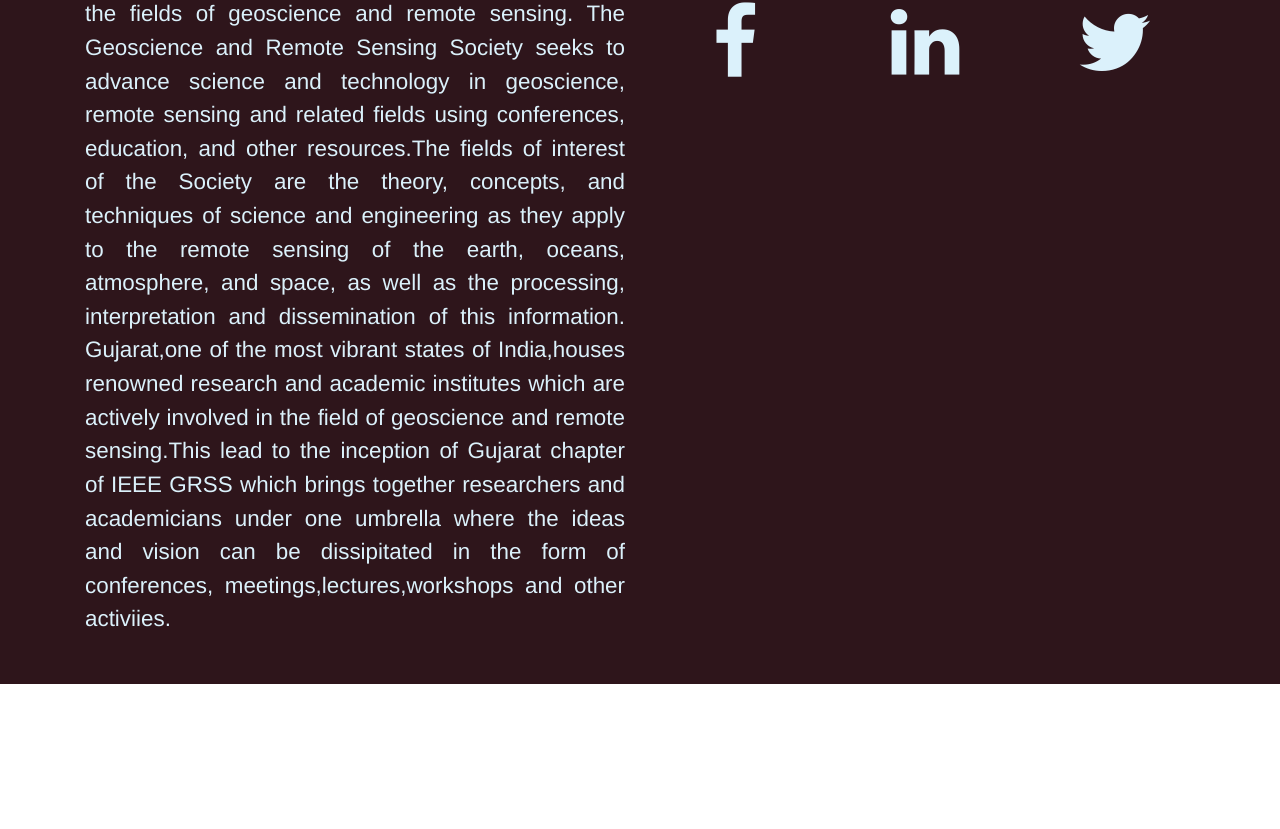
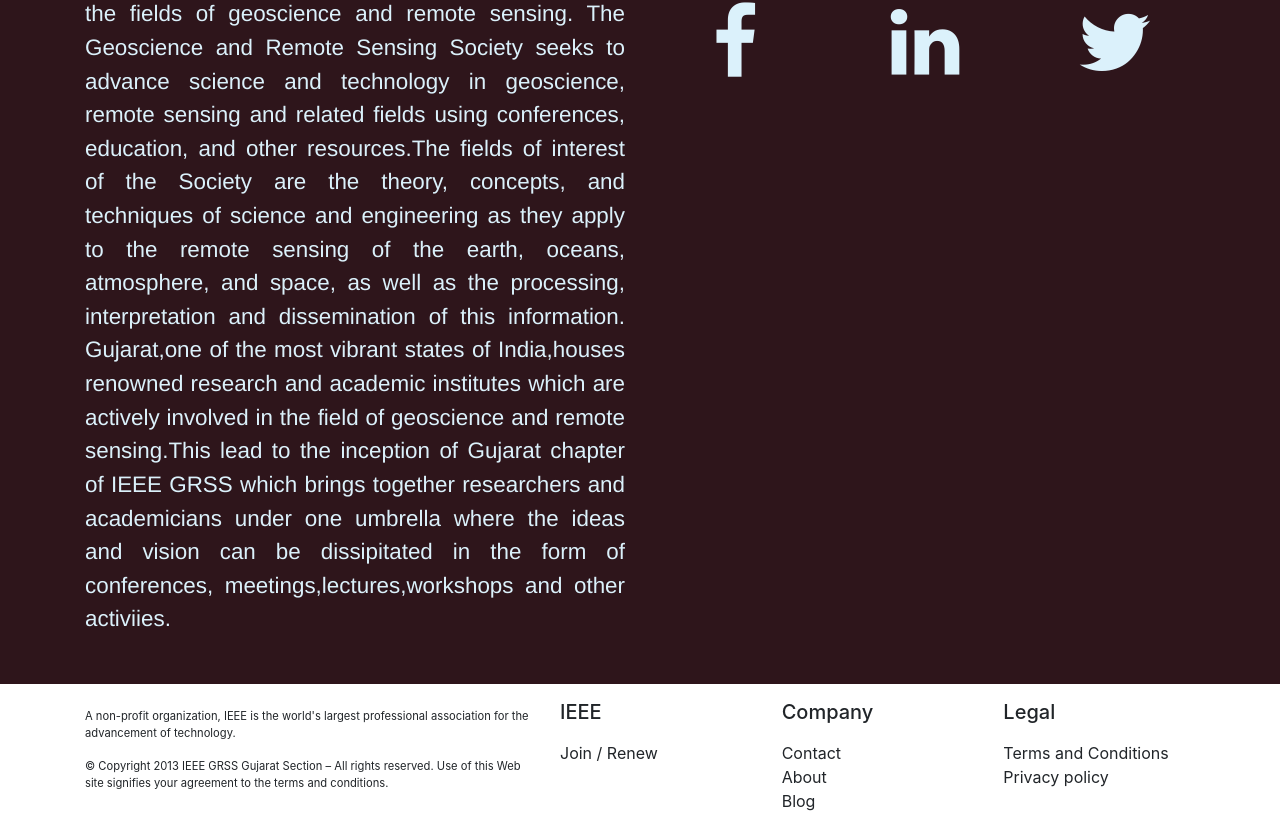
Before and after one commit to riddhipurani2612/ieee, a React (Create React App) app: page / in a window 1280 px wide. Shown: the part 1249-2078 px from the top of the page. Before the commit the page ends 1933 px from the top, so only its background shows below. Built offline with nearby package versions, Linux system fonts and the light colour scheme.

Commit message:
Footer Commit

```diff
--- a/src/App.js
+++ b/src/App.js
@@ -1,12 +1,14 @@
+import Footer from "./components/Footer";
 import Home from "./components/Home";
 import Navigation from "./components/Navigation";
 function App() {
-  return (
-    <div className="App">
-      <Navigation/>
-      <Home/>
-    </div>
-  );
+    return (
+        <div className="App">
+            <Navigation />
+            <Home />
+            <Footer />
+        </div>
+    );
 }
 
 export default App;
--- /dev/null
+++ b/src/components/Footer.js
@@ -0,0 +1,57 @@
+import React from "react";
+import { Col, Container, Row } from "react-bootstrap";
+import styled from "styled-components";
+
+const Styles = styled.div`
+    .icon {
+        color: black;
+    }
+    .text {
+        font-size: 70%;
+    }
+`;
+
+const Footer = (props) => {
+    return (
+        <Styles>
+            <footer>
+                <Container>
+                    <Row>
+                        <Col xs={5} className="mt-4">
+                            <div className="text">
+                                A non-profit organization, IEEE is the world's
+                                largest professional association for the
+                                advancement of technology.<br></br>
+                                <br></br> © Copyright 2013 IEEE GRSS Gujarat
+                                Section – All rights reserved. Use of this Web
+                                site signifies your agreement to the terms and
+                                conditions.
+                            </div>
+                        </Col>
+                        <Col className="my-3">
+                            <span className="h5">IEEE</span>
+                            <div className="mt-3">Join / Renew</div>
+                        </Col>
+                        <Col className="my-3">
+                            <span className="h5">Company</span>
+                            <div className="mt-3">
+                                Contact<br></br>
+                                About<br></br>
+                                Blog<br></br>
+                            </div>
+                        </Col>
+                        <Col className="my-3">
+                            <span className="h5">Legal</span>
+                            <div className="mt-3">
+                                Terms and Conditions<br></br>
+                                Privacy policy<br></br>
+                            </div>
+                        </Col>
+                    </Row>
+                </Container>
+            </footer>
+        </Styles>
+    );
+};
+
+export default Footer;
```
